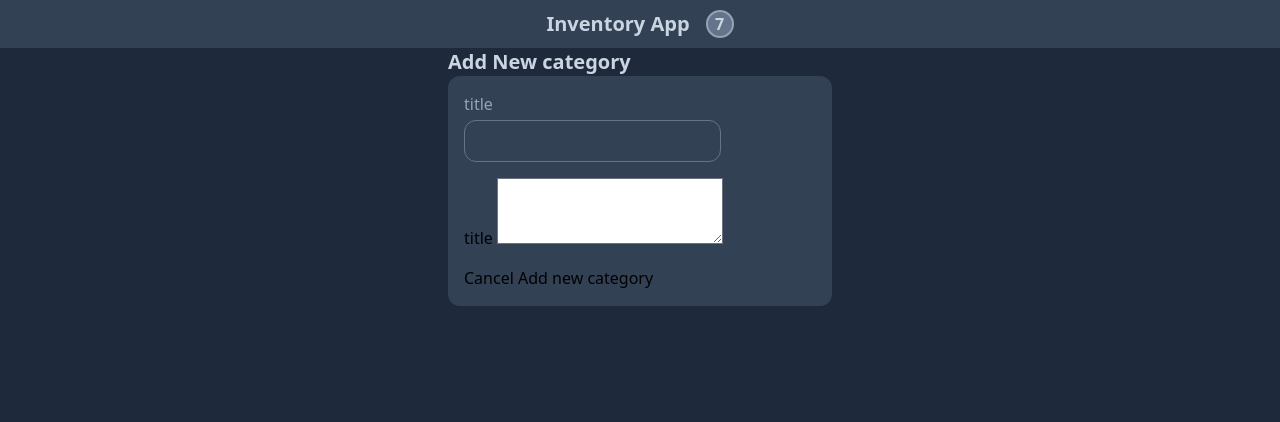
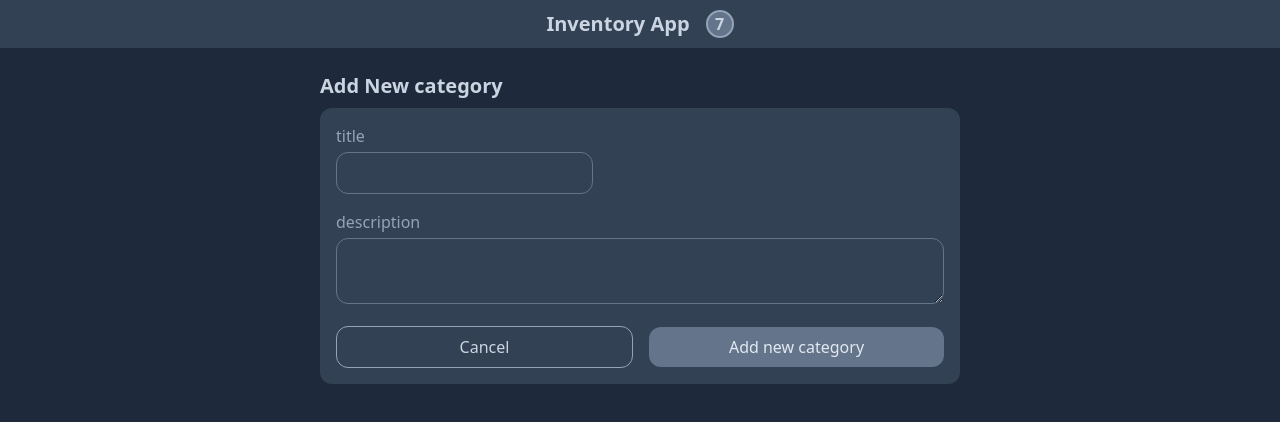
Before and after one commit to danialajz/Warehousing-App, a website: page public/index.html in a window 1280 px wide. Drawn offline with Linux system fonts and the light colour scheme.

Commit message:
style section category

```diff
--- a/public/index.html
+++ b/public/index.html
@@ -8,19 +8,23 @@
   </head>
   <body>
     <div class="bg-slate-800 h-screen w-screen">
-      <div class="h-12 flex items-center justify-center gap-x-4 bg-slate-700">
+      <div
+        class="h-12 flex items-center justify-center gap-x-4 bg-slate-700 mb-6"
+      >
         <h1 class="text-xl font-bold text-slate-300">Inventory App</h1>
         <span
           class="flex items-center justify-center w-7 h-7 rounded-full bg-slate-500 text-slate-300 border-2 border-slate-400 font-bold"
           >7</span
         >
       </div>
-      <div class="container max-w-sm mx-auto">
+      <div class="container max-w-screen-sm mx-auto">
         <div>
-          <h2 class="text-xl text-slate-300 font-bold">Add New category</h2>
+          <h2 class="text-xl text-slate-300 font-bold mb-2">
+            Add New category
+          </h2>
           <form class="bg-slate-700 p-4 rounded-xl flex flex-col gap-y-4">
             <div>
-              <label for="category-title" class="block mb-1 text-slate-400 rou"
+              <label for="category-title" class="block mb-1 text-slate-400"
                 >title</label
               >
               <input
@@ -32,16 +36,29 @@
             </div>
 
             <div>
-              <label for="category-description">title</label>
+              <label
+                for="category-description"
+                class="block mb-1 text-slate-400"
+                >description</label
+              >
               <textarea
+                class="bg-transparent rounded-xl border border-slate-500 text-slate-400 w-full"
                 type="text"
                 name="category-description"
                 id="category-description"
               ></textarea>
             </div>
-            <div>
-              <button>Cancel</button>
-              <button>Add new category</button>
+            <div class="flex items-center justify-between gap-x-4">
+              <button
+                class="flex-1 border border-slate-400 text-slate-300 rounded-xl py-2"
+              >
+                Cancel
+              </button>
+              <button
+                class="flex-1 bg-slate-500 text-slate-200 rounded-xl py-2"
+              >
+                Add new category
+              </button>
             </div>
           </form>
         </div>
```
Also changed, not shown: public/build/tailwind.css.
